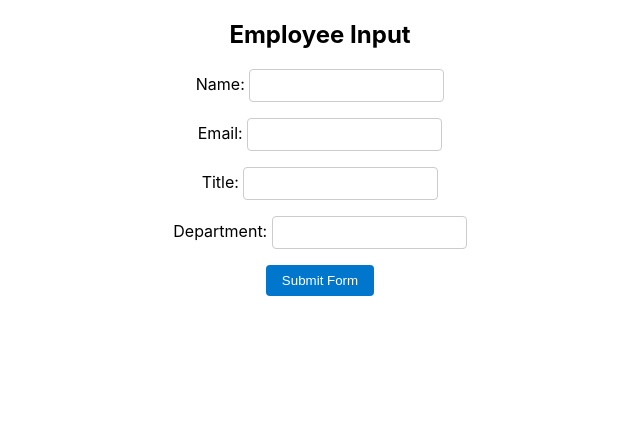
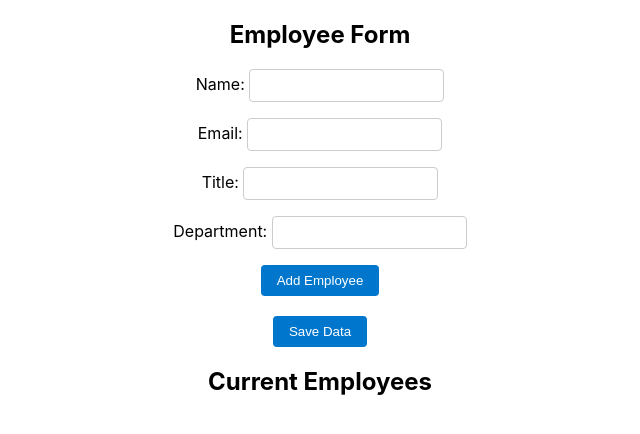
Before and after one commit to halversonk88/INT304, a React (Create React App) app: page / in a window 1280 px wide. Shown: the top 434 px of the page, without its empty margins (320-960 px from the left). Built offline with nearby package versions, Linux system fonts and the light colour scheme.

Commit message:
Add files via upload
Updates for week 3 assignment.

```diff
--- a/src/App.css
+++ b/src/App.css
@@ -1 +1,12 @@
-/* CSS goes here */
+.App {
+  text-align: center;
+}
+
+.App button {
+       padding: 0.5rem 1rem;
+    background-color: #0077cc;
+    color: #fff;
+    border: none;
+    border-radius: 0.25rem;
+    cursor: pointer;
+}
--- a/src/App.js
+++ b/src/App.js
@@ -1,10 +1,42 @@
+import React, {useState} from 'react';
 import './App.css';
 import EmployeeForm from './components/EmployeeForm';
 
 function App() {
+
+  // initialize variable state, start with blank array
+  const [employees, setEmployees] = useState(() => {
+    const storedData = localStorage.getItem('employees');
+    return storedData ? JSON.parse(storedData) : [];
+  });
+
+  // maintain an array of current employees
+  const addEmployee = (employee) => {
+    setEmployees([...employees, employee]);
+    //setEmployees will override existing state. use ...employees to maintain the array, plus the variable employee
+  };
+
+  // save the employee array to local storage
+  const saveData = () => {
+    localStorage.setItem('employees', JSON.stringify(employees));
+  };
+
   return (
-    <div className="container">
-      <EmployeeForm />
+    <div className="App">
+      <EmployeeForm onAddEmployee={addEmployee} />
+      <br />
+      <button onClick={saveData}>Save Data</button>
+       <br />
+      <h2>Current Employees</h2>
+        {employees.map((emp,index)=>
+          <p key={index}>
+              <b>Name: </b> {emp.name},
+              <b>Email: </b> {emp.email},
+              <b>Title: </b> {emp.title},
+              <b>Department: </b> {emp.department}
+          </p>
+            )}
+
     </div>
   );
 }
--- a/src/components/EmployeeForm.js
+++ b/src/components/EmployeeForm.js
@@ -1,52 +1,40 @@
-import React from 'react';
+import React, {useState} from 'react';
 import '../EmployeeForm.css';
 
-class EmployeeForm extends React.Component {
-    constructor(props) {
-        super(props);
-        this.state = {
-            name: '',
-            email: '',
-            title: '',
-            department: ''
-        };
+function EmployeeForm(props) {
+    const [name, setName] = useState('');
+    const [email,setEmail] = useState('');
+    const [title,setTitle] = useState('');
+    const [department,setDept] = useState('');
+
+    const handleSubmit = (e) => {
+        // prevent page from refreshing
+        e.preventDefault();
+
+        //log curret state to console
+        console.log('Form Submitted. Current data state:', {name, email, title, department});
+
+        //pass data back to parent
+        props.onAddEmployee({name, email, title, department});
+
+        //reset state
+        setName ('');
+        setEmail ('');
+        setTitle ('');
+        setDept ('');
     }
 
-    handleChange = (event) => {
-        // Tracking user inputs
-        this.setState({
-            [event.target.name]: event.target.value
-        });
-    }
-
-    handleSubmit = (event) => {
-        // prevent page from refreshing
-        event.preventDefault();
-
-        //log curret state to console
-        console.log('Form Submitted. Current data state:', this.state);
-
-        //reset state
-        this.setState({
-            name: '',
-            email: '',
-            title: '',
-            department: ''
-        })
-    }
-
-    render() {
     return (
-            <form onSubmit={this.handleSubmit} className="employee-form">
-                <h2>Employee Input</h2>
+        <form onSubmit={handleSubmit} className="employee-form">
+            <h2>Employee Form</h2>
 
             <div>
                 <label>Name: </label>
                 <input
                     type="text"
                     name="name"
-                        value={this.state.name}
-                        onChange={this.handleChange}
+                    value={name}
+                    onChange={(e) => setName(e.target.value)}
                 />
             </div>
 
@@ -55,8 +43,8 @@ class EmployeeForm extends React.Component {
                 <input
                     type="email"
                     name="email"
-                        value={this.state.email}
-                        onChange={this.handleChange}
+                    value={email}
+                    onChange={(e) => setEmail(e.target.value)}
                 />
             </div>
 
@@ -65,8 +53,8 @@ class EmployeeForm extends React.Component {
                 <input
                     type="text"
                     name="title"
-                        value={this.state.title}
-                        onChange={this.handleChange}
+                    value={title}
+                    onChange={(e) => setTitle(e.target.value)}
                 />
             </div>
 
@@ -75,15 +63,14 @@ class EmployeeForm extends React.Component {
                 <input
                     type="text"
                     name="department"
-                        value={this.state.department}
-                        onChange={this.handleChange}
+                    value={department}
+                    onChange={(e) => setDept(e.target.value)}
                 />
             </div>
 
-                <button type="submit">Submit Form</button>
+            <button type="submit">Add Employee</button>
         </form>
     )
 }
-}
 
 export default EmployeeForm;
```
Lines whose indentation alone changed are shown as unchanged.
